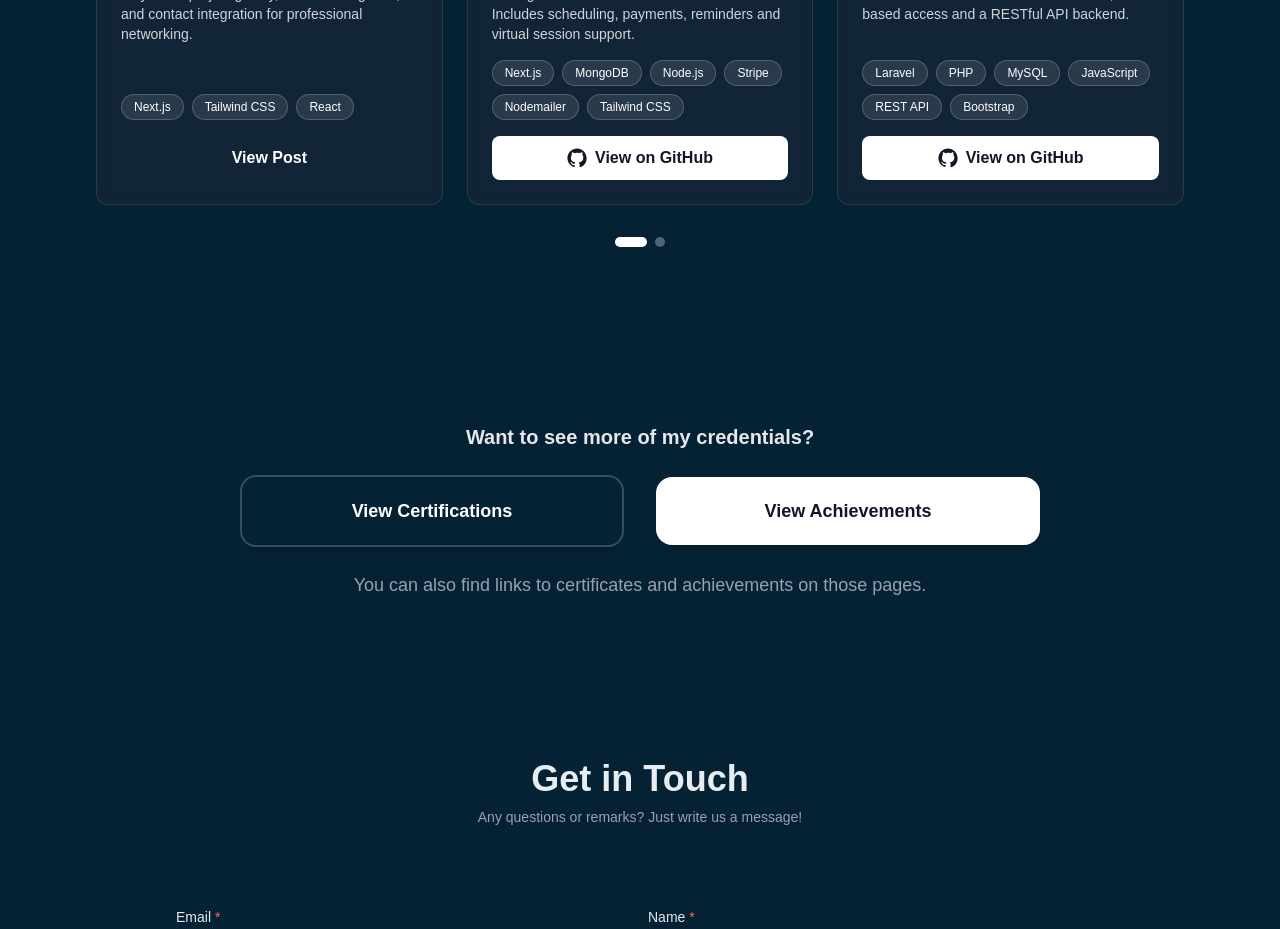
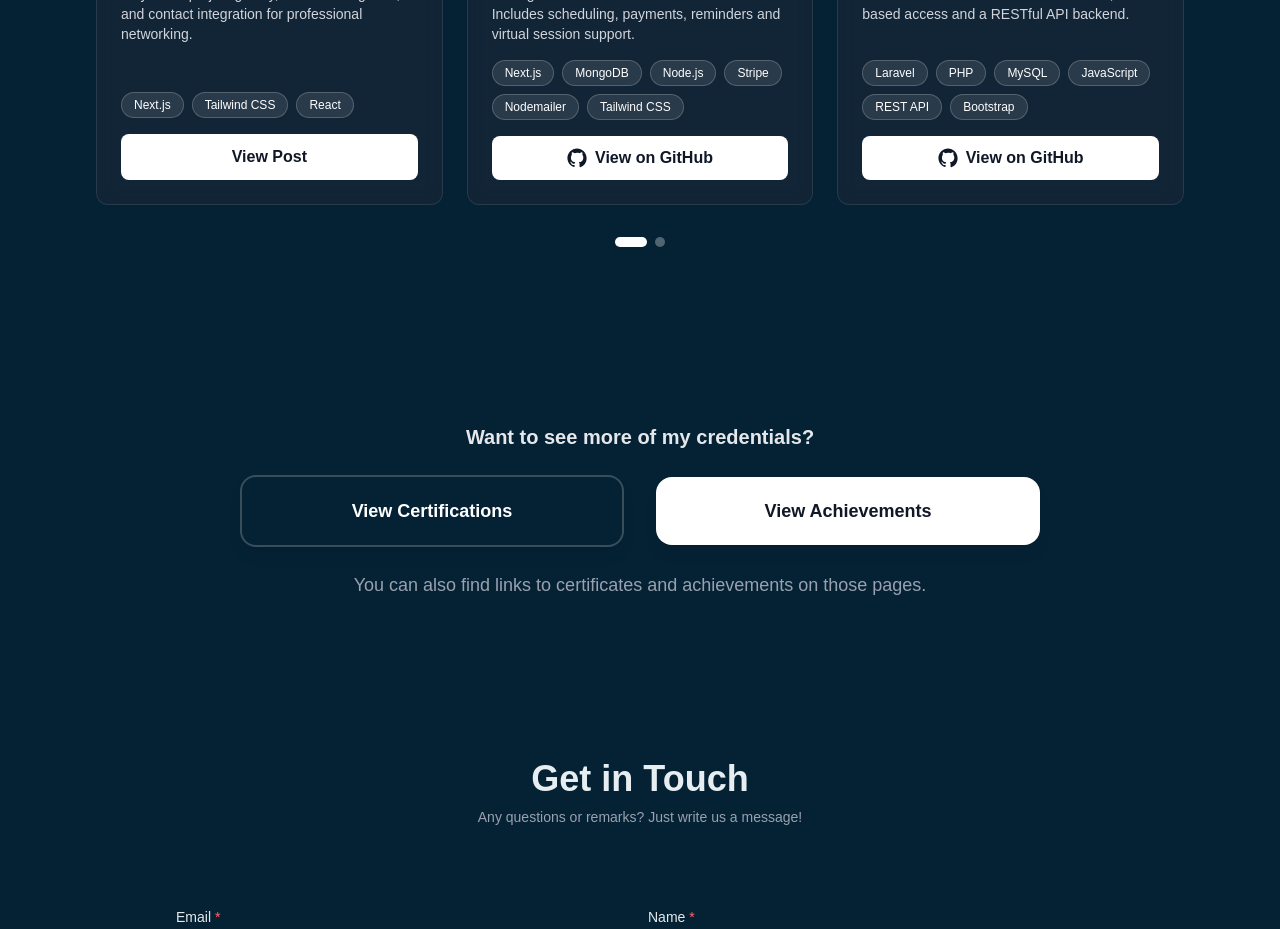
Before and after one commit to HasiniNavindya/my-portfolio, a Next.js app: page / in a window 1280 px wide. Shown: the part 3660-4589 px from the top of the page. Built offline with nearby package versions, Linux system fonts and the light colour scheme.

Commit message:
view post

```diff
--- a/src/components/ProjectsSection.jsx
+++ b/src/components/ProjectsSection.jsx
@@ -155,7 +155,7 @@ export default function ProjectsSection() {
                         href={project.post}
                         target="_blank"
                         rel="noreferrer"
-                        className="flex-1 inline-flex items-center justify-center gap-2 bg-primary-dark text-white font-semibold px-5 py-2.5 rounded-lg hover:brightness-90 transition-colors text-center"
+                        className="flex-1 inline-flex items-center justify-center gap-2 bg-white text-gray-900 font-semibold px-5 py-2.5 rounded-lg hover:bg-gray-100 transition-colors text-center border border-white/20"
                       >
                         View Post
                       </a>
```
